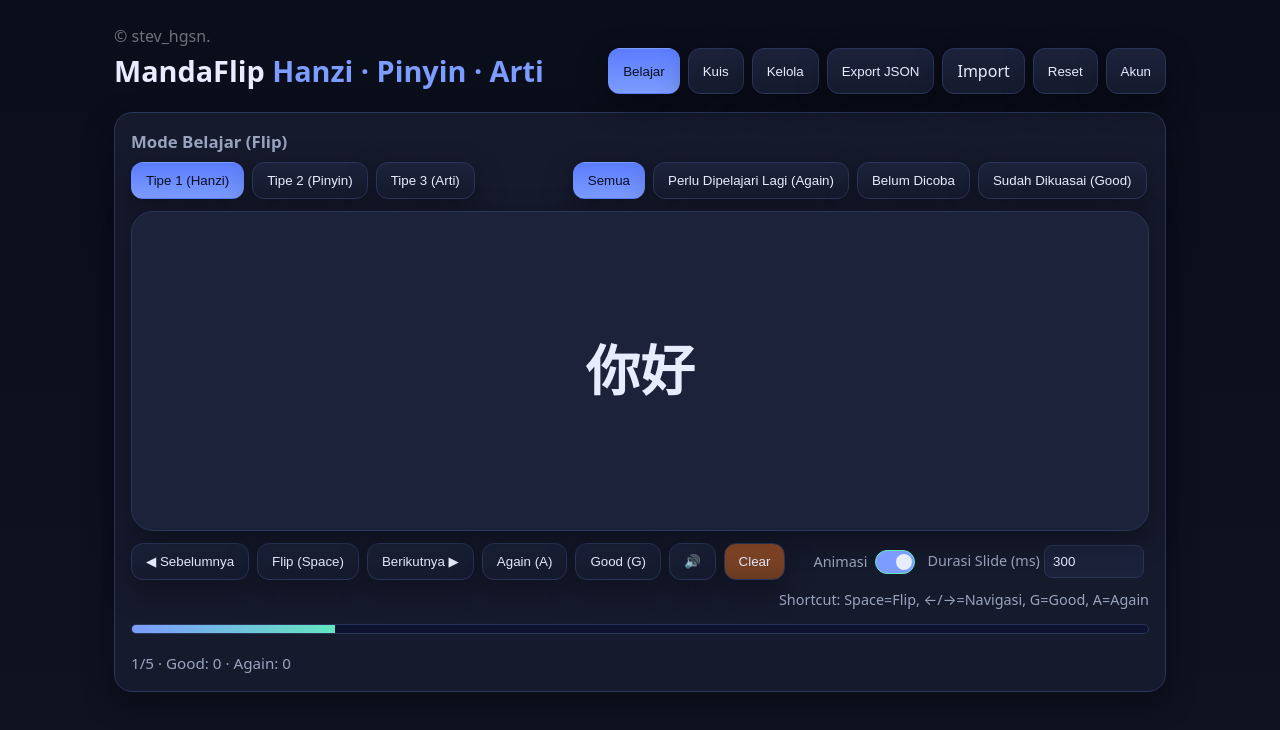
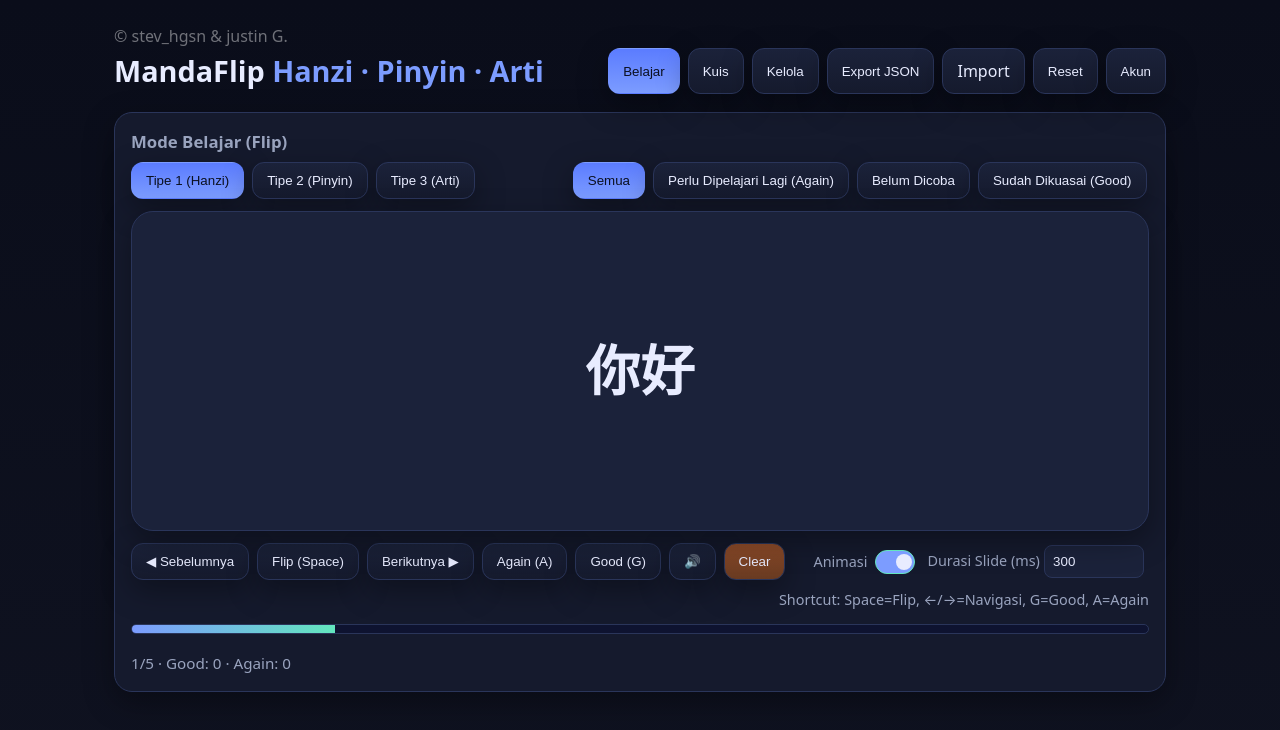
Before and after one commit to Lopn17/mandaflip, a plain HTML site: page index.html in a window 1280 px wide. Drawn offline with Linux system fonts and the light colour scheme.

Commit message:
Update index.html

```diff
--- a/index.html
+++ b/index.html
@@ -466,7 +466,7 @@ mark {
 </head>
 <body>
 <div class="container">
-<span class="wm">© stev_hgsn.</span>
+<span class="wm">© stev_hgsn & justin G.</span>
 <header>
 <h1>MandaFlip <span style="color:var(--accent)">Hanzi · Pinyin · Arti</span></h1>
 <nav class="nav">
```
